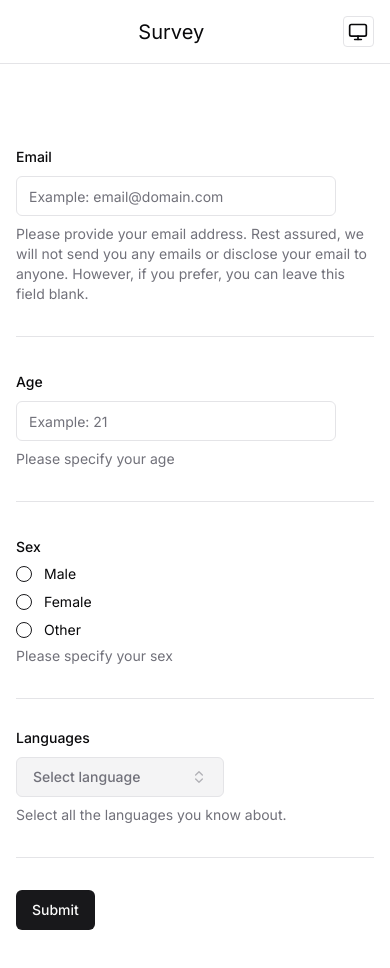
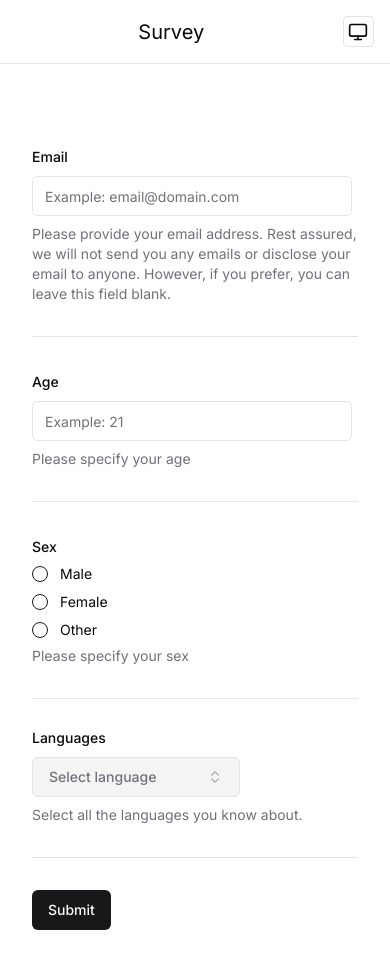
Before and after one commit to adidnair/survey, a Next.js app: page / in a window 390 px wide. Shown: the top 968 px of the page. Built offline with nearby package versions, Linux system fonts and the light colour scheme.

Commit message:
testing tailwind scroll lock (react did not work :()

```diff
--- a/src/app/page.tsx
+++ b/src/app/page.tsx
@@ -12,7 +12,7 @@ export default function Home() {
           <ToggleTheme />
         </div>
       </div>
-      <div className="mx-4 md:mx-16 lg:mx-32 py-20">
+      <div className="mx-8 md:mx-16 lg:mx-32 py-20">
         <SurveyForm />
       </div>
     </main>
--- a/src/components/questions/languages.tsx
+++ b/src/components/questions/languages.tsx
@@ -227,10 +227,7 @@ export const Languages = ({languages, form, field} : {
             <Label className="text-muted-foreground lg:hidden">
               How likely are you to recommend the language?
             </Label>
-            <div className="flex flex-col items-center lg:grow lg:max-w-[300px] max-lg:pl-4 max-lg:w-80"
-              onTouchStart={() => {document.body.style.overflow = "hidden"}}
-              onTouchEnd={() => {document.body.style.removeProperty("overflow")}}
-            >
+            <div className="flex flex-col items-center touch-none lg:grow lg:max-w-[300px] max-lg:pl-4 max-lg:w-80">
               <div className="flex flex-row w-[110%] justify-between">
               <p className="text-xs whitespace-pre-wrap">Never       </p>
               <p className="text-xs whitespace-pre-wrap">Maybe</p>
```
